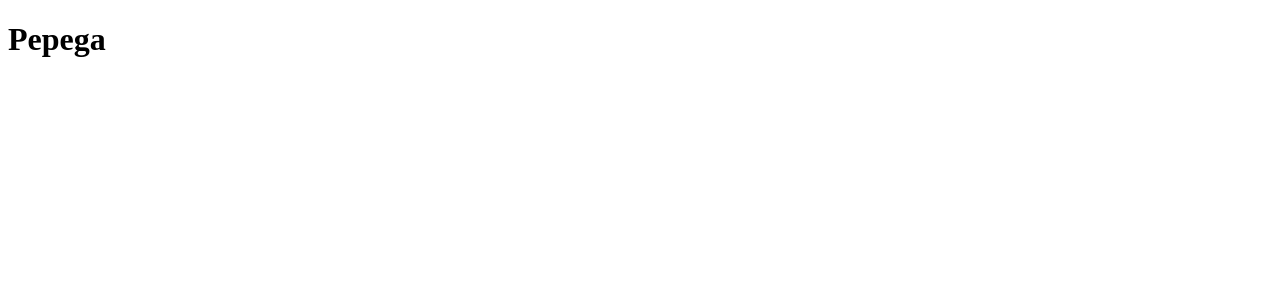
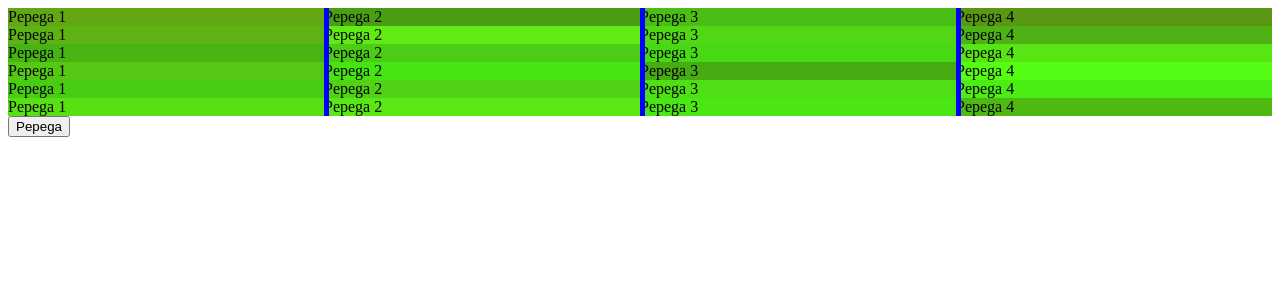
Before and after one commit to Bekert/stream-viewer, a React (Create React App) app in the folder packages/grid/: page / in a window 1280 px wide. Shown: the top 300 px of the page. Built offline with nearby package versions, Linux system fonts and the light colour scheme.

Commit message:
feat(grid): Created logic for horisontal resize

```diff
--- a/packages/grid/src/App.js
+++ b/packages/grid/src/App.js
@@ -1,5 +1,20 @@
-import React from 'react'
+import React, { useMemo, useState } from 'react'
+import { GridItem } from './components/GridItem'
+import { Grid } from './Grid'
 
 export function App() {
-	return <h1>Pepega</h1>
+	const [colsCount, setColsCount] = useState(new Array(4).fill(''))
+	const [rowCount, setRowCount] = useState(new Array(6).fill(''))
+	return (
+		<div>
+			<Grid>
+				{rowCount.map(() =>
+					colsCount.map((_, index) => {
+						return <GridItem key={index} index={index} />
+					})
+				)}
+			</Grid>
+			<button onClick={() => setColsCount([...colsCount, ''])}>Pepega</button>
+		</div>
+	)
 }
--- /dev/null
+++ b/packages/grid/src/Grid.css
@@ -0,0 +1,10 @@
+.grid-item {
+	position: relative;
+}
+
+.resizer {
+	position: absolute;
+	width: 5px;
+	height: 100%;
+	background-color: blue;
+}
--- /dev/null
+++ b/packages/grid/src/Grid.js
@@ -0,0 +1,114 @@
+import React, { useMemo, useState, useRef, useEffect } from 'react'
+import PropTypes from 'prop-types'
+import './Grid.css'
+
+function toCssVar(index, full) {
+	if (full) {
+		return `var(--col${index})`
+	}
+	return `--col${index}`
+}
+
+export function Grid({ children }) {
+	const isLengthEqual = children.every(cols => cols.length === children[0].length)
+
+	if (!isLengthEqual) {
+		throw new Error('Something went wrong')
+	}
+
+	const wrapper = useRef(null)
+	const DEFAULT_WIDTH = 100 / children[0].length
+
+	const [variables, setVariables] = useState(
+		children[0].reduce(
+			(prev, _, index) => ((prev[toCssVar(index + 1)] = `${DEFAULT_WIDTH}%`), prev),
+			{}
+		)
+	)
+
+	const gridTemplateColumns = useMemo(() =>
+		children[0].map((_, index) => toCssVar(index + 1, true))
+	)
+
+	const MIN_SIZE = 3
+
+	function resizeHandler(event) {
+		const wrapperWidth = wrapper.current.clientWidth
+
+		const block = event.target.parentElement
+		const blockCol = block.dataset.col
+		const blockWidthPercent = variables[toCssVar(blockCol)].replace('%', '')
+
+		const prevBlock = block.previousElementSibling
+		const prevBlockItemCol = prevBlock.dataset.col
+		const prevBlockWidthPercent = variables[toCssVar(prevBlockItemCol)].replace('%', '')
+		const prevBlockCoords = prevBlock.getBoundingClientRect()
+
+		function onMousemove(event) {
+			const delta = event.pageX - prevBlockCoords.x
+
+			const currentWidth = (delta / wrapperWidth) * 100 - prevBlockWidthPercent
+
+			const currentBlockWidth = blockWidthPercent - currentWidth
+			const currentPrevBlockWidth = +prevBlockWidthPercent + currentWidth
+
+			if (currentPrevBlockWidth > MIN_SIZE && currentBlockWidth > MIN_SIZE) {
+				setVariables({
+					...variables,
+					[toCssVar(prevBlockItemCol)]: `${currentPrevBlockWidth}%`,
+					[toCssVar(blockCol)]: `${currentBlockWidth}%`
+				})
+			}
+		}
+
+		document.addEventListener('mousemove', onMousemove)
+
+		function onMouseup() {
+			document.removeEventListener('mousemove', onMousemove)
+			document.removeEventListener('mouseup', onMouseup)
+		}
+
+		document.addEventListener('mouseup', onMouseup)
+	}
+
+	return (
+		<>
+			<div
+				style={{
+					...variables,
+					display: 'grid',
+					gridTemplateColumns: gridTemplateColumns.join('')
+				}}
+				ref={wrapper}
+			>
+				{children.map((cols, rowIndex) => {
+					rowIndex++
+					return cols.map((col, colIndex) => {
+						colIndex++
+						return (
+							<div
+								style={{ gridArea: `${rowIndex} / ${colIndex}` }}
+								className='grid-item'
+								key={colIndex}
+								data-col={colIndex}
+							>
+								{colIndex > 1 && (
+									<div
+										className='resizer'
+										data-resizer
+										onMouseDown={resizeHandler}
+									/>
+								)}
+								{col}
+							</div>
+						)
+					})
+				})}
+			</div>
+		</>
+	)
+}
+
+Grid.propTypes = {
+	children: PropTypes.any
+}
--- /dev/null
+++ b/packages/grid/src/components/GridItem.js
@@ -0,0 +1,21 @@
+import React from 'react'
+import PropTypes from 'prop-types'
+
+export function GridItem({ index }) {
+	return (
+		<div
+			style={{
+				backgroundColor: `rgb(${Math.floor(Math.random() * (100 - 70) + 70)}, ${Math.floor(
+					Math.random() * (255 - 150) + 150
+				)}, 20`
+			}}
+		>
+			Pepega {index + 1}
+		</div>
+	)
+}
+
+GridItem.propTypes = {
+	index: PropTypes.number,
+	pepega: PropTypes.any
+}
```
